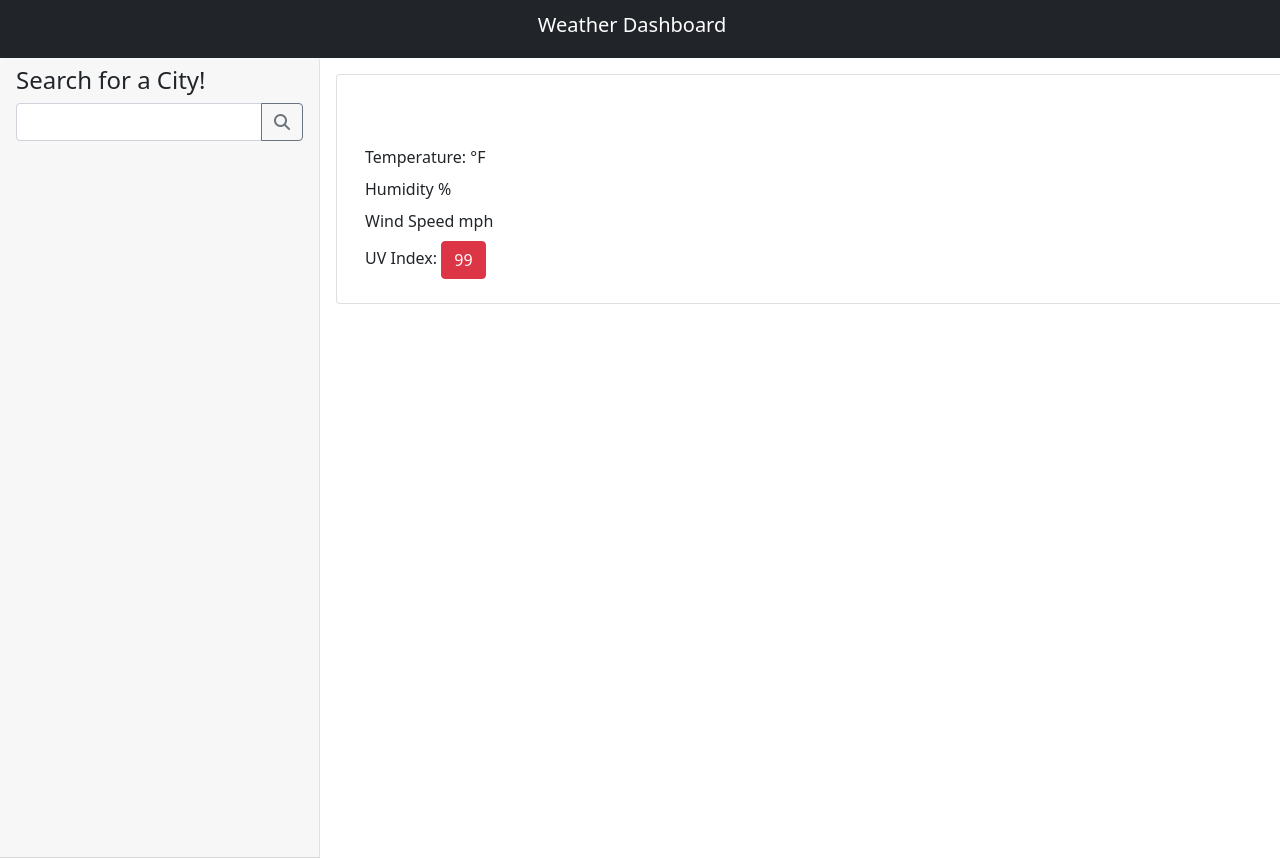
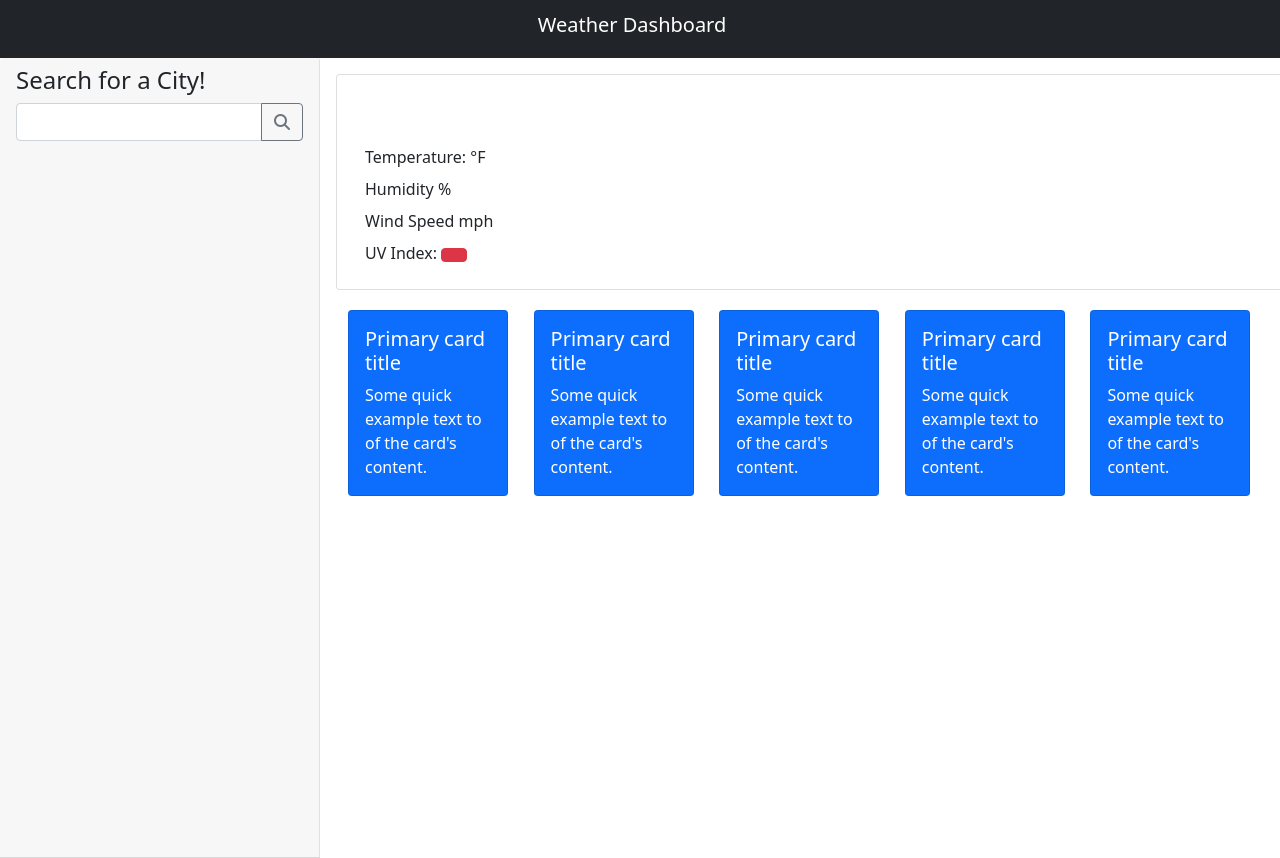
Before and after one commit to charlestbell/Weather-Dashboard, a plain HTML site: page index.html in a window 1280 px wide. Drawn offline with nearby package versions, Linux system fonts and the light colour scheme.

Commit message:
Added blue day weather cards

```diff
--- a/Assets/script.js
+++ b/Assets/script.js
@@ -50,6 +50,9 @@ $("#searchBtn").on("click", function (event) {
         $("#TemperatureMain").text(responseForcast.current.temp);
         $("#HumidityMain").text(responseForcast.current.humidity);
         $("#WindSpeedMain").text(responseForcast.current.wind_speed);
+        for (let i = 0; i < 4; i++) {
+          const element = responseForcast.daily[i];
+        }
       });
       $.ajax({
         url: queryUrlUV,
@@ -58,9 +61,9 @@ $("#searchBtn").on("click", function (event) {
         console.log("responseUV");
         console.log(responseUV);
 
-        $("#TemperatureMain").text(responseForcast.current.temp);
+        $("#uvIndexMain").text(responseUV.value);
       });
     });
-    //write the weathe to the screen
+    //write the weather to the screen
   }
 });
--- a/index.html
+++ b/index.html
@@ -46,7 +46,7 @@
           </div>
         </div>
         <div class="col-9">
-          <div class="row">
+          <div class="row mb-1">
             <div class="m-3 card text-dark mb-3" style="max-width: 100">
               <div class="card-body">
                 <h2 id="cityTitleMain" class="card-title mb-3">&nbsp</h2>
@@ -60,9 +60,55 @@
                   Wind Speed <span id="WindSpeedMain"></span>mph
                 </p>
                 <p class="card-text mb-2">
-                  UV Index:  <button class="btn btn-danger" id="uvIndexMain">99</button>
+                  UV Index:  <button class="btn btn-danger" id="uvIndexMain"></button>
                 </p>
               </div>
+            </div>
+          </div>
+          <div id="fiveDayCards" class="row m-1">
+
+              <div class="col">
+              <div class="card text-white bg-primary mb-3" style="max-width: 10rem;">
+                <div class="card-body">
+                  <h5 class="card-title">Primary card title</h5>
+                  <p class="card-text">Some quick example text to of the card's content.</p>
+                </div>
+              </div>
+              </div>
+              <div class="col">
+              <div class="card text-white bg-primary mb-3" style="max-width: 10rem;">
+                <div class="card-body">
+                  <h5 class="card-title">Primary card title</h5>
+                  <p class="card-text">Some quick example text to of the card's content.</p>
+                </div>
+              </div>
+              </div>
+              <div class="col">
+              <div class="card text-white bg-primary mb-3" style="max-width: 10rem;">
+                <div class="card-body">
+                  <h5 class="card-title">Primary card title</h5>
+                  <p class="card-text">Some quick example text to of the card's content.</p>
+                </div>
+              </div>
+              </div>
+              <div class="col">
+              <div class="card text-white bg-primary mb-3" style="max-width: 10rem;">
+                <div class="card-body">
+                  <h5 class="card-title">Primary card title</h5>
+                  <p class="card-text">Some quick example text to of the card's content.</p>
+                </div>
+              </div>
+              </div>
+              <div class="col">
+              <div class="card text-white bg-primary mb-3" style="max-width: 10rem;">
+                <div class="card-body">
+                  <h5 class="card-title">Primary card title</h5>
+                  <p class="card-text">Some quick example text to of the card's content.</p>
+                </div>
+              </div>
+              </div>
+
+
             </div>
           </div>
         </div>
```
